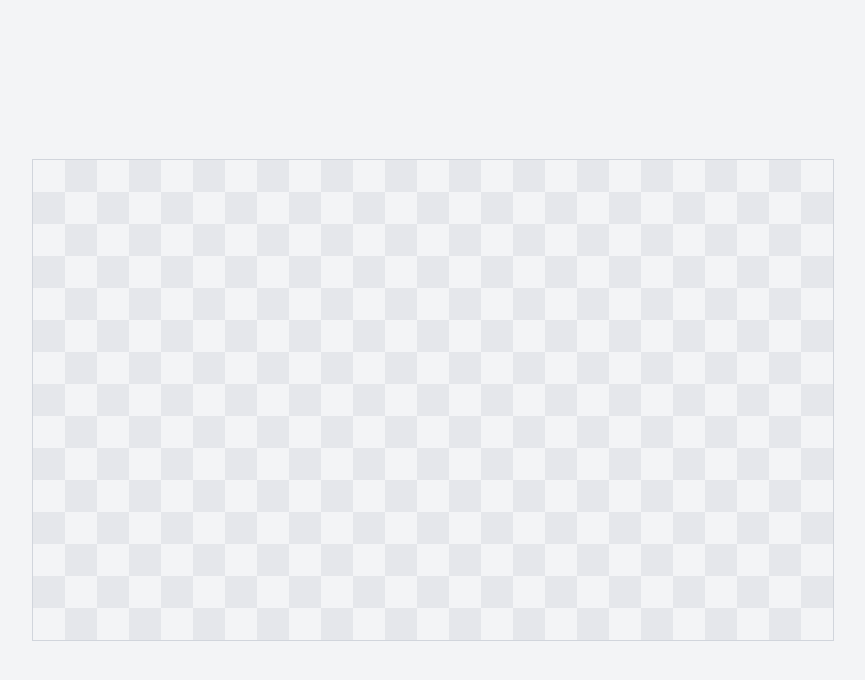
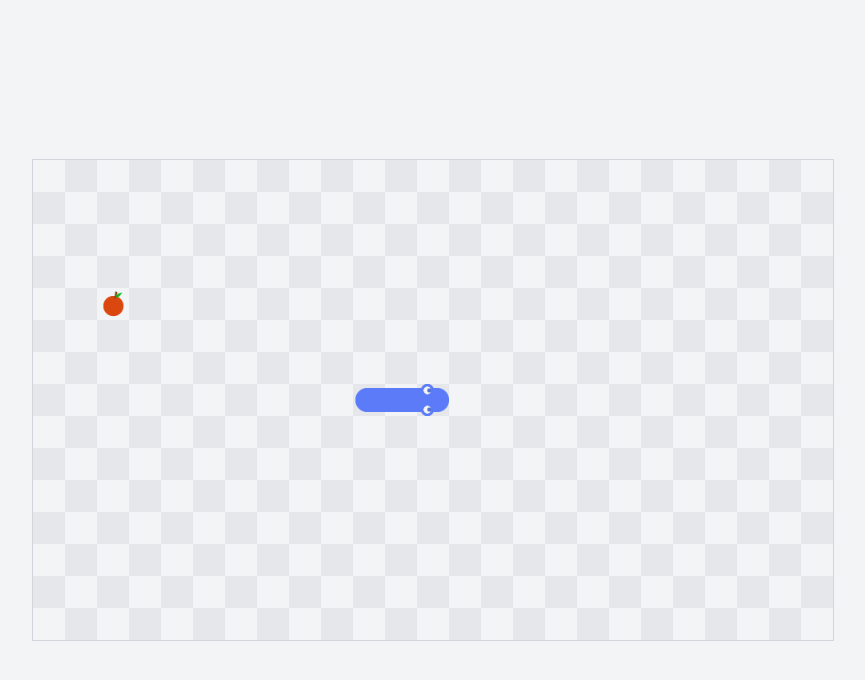
Before and after one commit to ibqn/vite-snake, a React (Vite) app: page / in a window 1280 px wide. Shown: the top 680 px of the page, without its empty margins (207-1072 px from the left). Built offline with nearby package versions, Linux system fonts and the light colour scheme.

Commit message:
refactor Board component to simplify state selection and improve className structure

```diff
--- a/src/components/board.tsx
+++ b/src/components/board.tsx
@@ -4,15 +4,15 @@ import { getGameObjectAtPoint } from '@/machine'
 
 export const Board = () => {
   const gridSize = SnakeMachineContext.useSelector(
-    (state) => state.context.gridSize
+    ({ context }) => context.gridSize
   )
-  const apple = SnakeMachineContext.useSelector((state) => state.context.apple)
-  const snake = SnakeMachineContext.useSelector((state) => state.context.snake)
+  const apple = SnakeMachineContext.useSelector(({ context }) => context.apple)
+  const snake = SnakeMachineContext.useSelector(({ context }) => context.snake)
 
   return (
     <div>
       <div
-        className="grid grid-cols-10 border border-gray-300"
+        className="grid border border-gray-300"
         style={{
           gridTemplateColumns: `repeat(${gridSize.x}, 1fr)`,
           gridTemplateRows: `repeat(${gridSize.y}, 1fr)`,
@@ -32,7 +32,13 @@ export const Board = () => {
                 className={cn(
                   'flex size-8 items-center justify-center',
                   'even:bg-gray-200',
-                  'data-[type=apple]:after:content-["🍎"]'
+                  'after:size-full after:bg-cover after:bg-no-repeat after:content-[""]',
+                  'data-[type=head]:after:bg-[url(/snake/head.png)]',
+                  'data-[type=body]:after:bg-[url(/snake/body.png)]',
+                  'data-[type=body-turn]:after:bg-[url(/snake/body-turn.png)]',
+                  'data-[type=tail]:after:bg-[url(/snake/tail.png)]',
+                  // 'data-[type=apple]:after:text-center data-[type=apple]:after:text-2xl data-[type=apple]:after:content-["🍎"]'
+                  'data-[type=apple]:after:bg-[url(/apple.png)]'
                 )}
                 data-type={type}
                 data-dir={dir}
```
